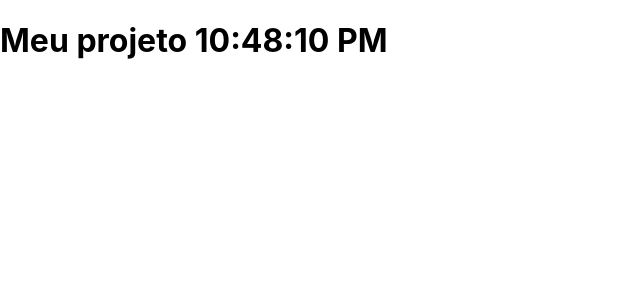
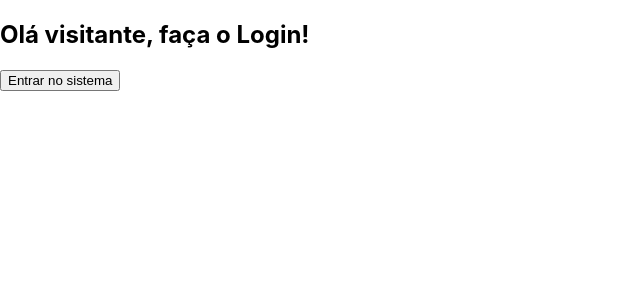
Before and after one commit to Thiagodessa41/React-estudo, a React (Create React App) app: page / in a window 1280 px wide. Shown: the top 300 px of the page, without its empty margins (0-640 px from the left). Built offline with nearby package versions, Linux system fonts and the light colour scheme.

Commit message:
Renderização condicional

```diff
--- a/src/App.js
+++ b/src/App.js
@@ -1,34 +1,39 @@
 import React, {Component} from "react";
-
-
 
 class App extends Component{
 
-  constructor(props){
-    super(props);
-    this.state={
-          hora:'00:00:00'
-    };
-  }
-
-  componentDidMount(){
-    setInterval(()=>{
-      this.setState({hora: new Date().toLocaleTimeString()})
-    },1000);
-  }
-
-componentDidUpdate(){
-  console.log('atualizou')
+constructor(props){
+  super(props);
+  this.state =  {
+      status: false
+  };
+  this.sair=this.sair.bind(this);
+  this.entrar=this.entrar.bind(this);
+}
+sair(){
+  this.setState({status: false});
+}
+entrar(){
+  this.setState({status: true});
 }
 
   render(){
     return(
       <div>
-        <h1>Meu projeto {this.state.hora} </h1>
+            {this.state.status?
+              <div>
+                <h2> Bem vindo ao sistema...</h2>
+                <button onClick={this.sair}>Sair</button>
+              </div>:
+              <div>
+                <h2>Olá visitante, faça o Login!</h2>
+                <button onClick={this.entrar}>Entrar no sistema</button>
+              </div>
+             }
+      </div>
+    );
+  }
 
-      </div>
-    )
-  }
 }
 
 export default App;
```
